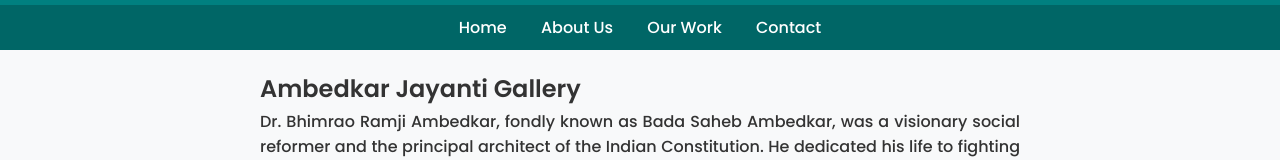
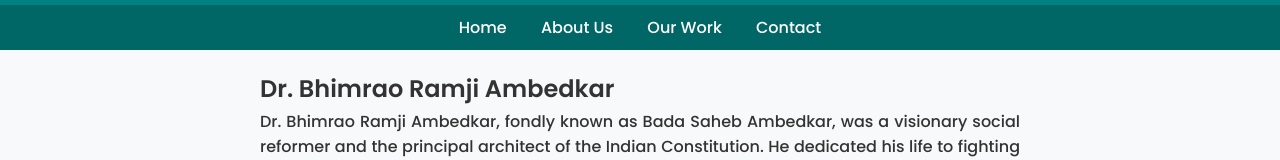
Before and after one commit to Musaddique007/KhidmatV1, a plain HTML site: page Ambedkarjayanti.html in a window 1280 px wide. Shown: the part 135-295 px from the top of the page. Drawn offline with Linux system fonts and the light colour scheme; files whose address does not match are found by name.

Commit message:
Update Ambedkarjayanti.html

```diff
--- a/Ambedkarjayanti.html
+++ b/Ambedkarjayanti.html
@@ -2,7 +2,7 @@
 <html lang="en">
 <head>
   <meta charset="UTF-8" />
-  <title>Ambedkar Jayanti Gallery</title>
+  <title>Ambedkar Jayanti</title>
   <link href="https://fonts.googleapis.com/css2?family=Poppins:wght@300;500;600&display=swap" rel="stylesheet">
   <style>
     * { margin:0; padding:0; box-sizing:border-box; font-family:'Poppins', sans-serif; }
@@ -43,7 +43,7 @@
 </nav>
 
 <div class="intro">
-  <h2>Ambedkar Jayanti Gallery</h2>
+  <h2>Dr. Bhimrao Ramji Ambedkar</h2>
   <p>
     Dr. Bhimrao Ramji Ambedkar, fondly known as Bada Saheb Ambedkar, was a visionary social reformer and the principal architect of the Indian Constitution. He dedicated his life to fighting social discrimination, promoting equality, and empowering marginalized communities. His ideas on education, social justice, and human rights continue to inspire millions.
   </p>
```
